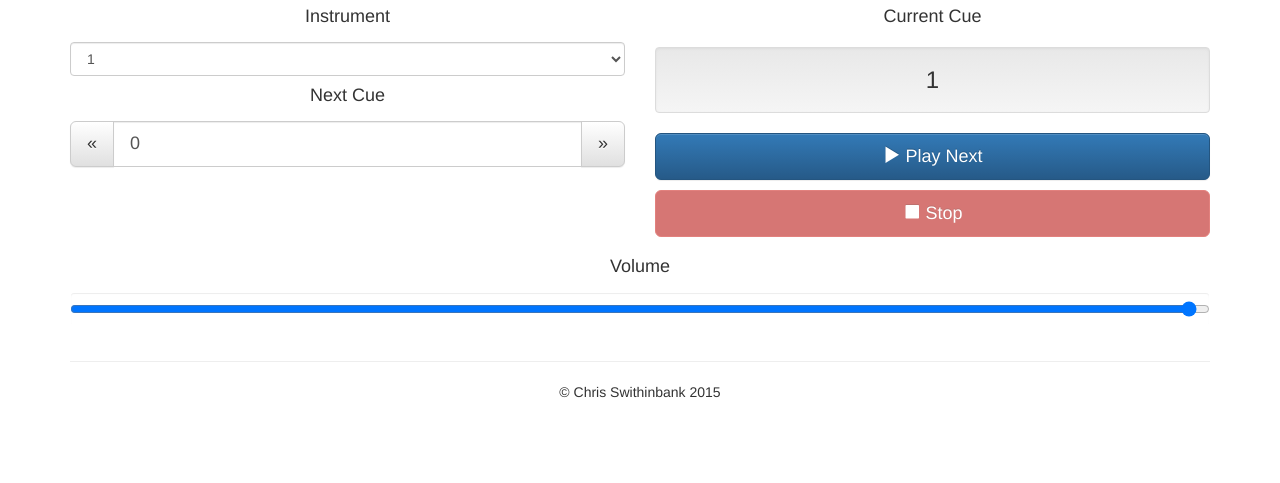
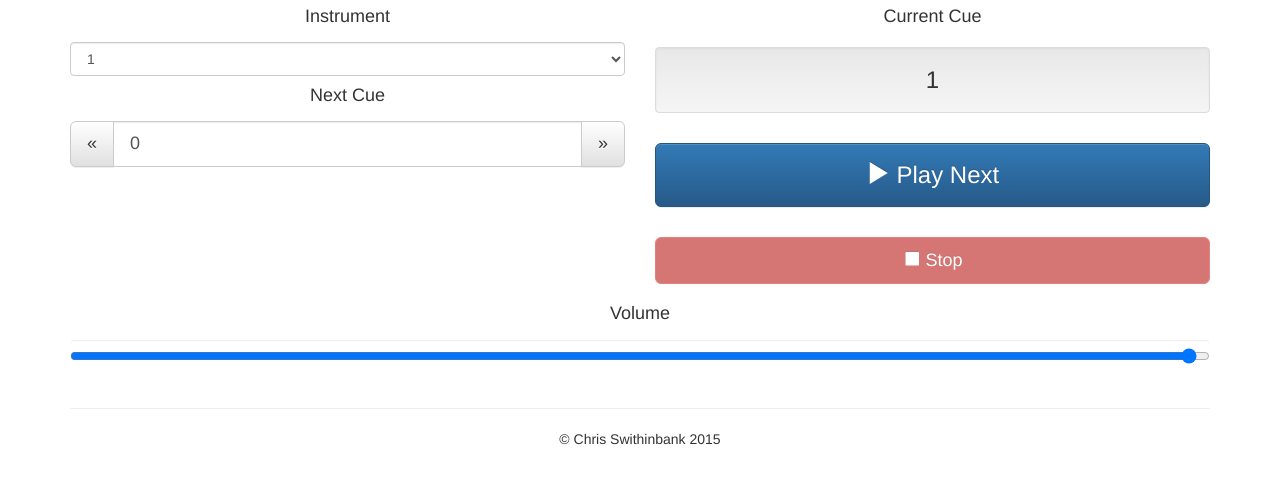
Before and after one commit to delucis/troglodyte-angels, a plain HTML site: page index.html in a window 1280 px wide. Shown: the part 53-536 px from the top of the page. Drawn offline with nearby package versions, Linux system fonts and the light colour scheme.

Commit message:
Create .btn-xl & apply to “Play Next”

```diff
--- a/css/main.css
+++ b/css/main.css
@@ -3,3 +3,11 @@
 /* ==========================================================================
    Author's custom styles
    ========================================================================== */
+
+   .btn-xl {
+       padding: 15px 22px;
+       font-size: 24px;
+       line-height: 1.33;
+       border-radius: 6px;
+       margin: 30px 0;
+   }
--- a/index.html
+++ b/index.html
@@ -74,7 +74,7 @@
           <h4>Current Cue</h4>
           <h3 class="well">1</h3>
           <p>
-            <button type="button" class="btn btn-primary btn-lg btn-block">
+            <button type="button" class="btn btn-primary btn-xl btn-block">
               <span class="glyphicon glyphicon-play" aria-hidden="true"></span>
               Play Next
             </button>
```
